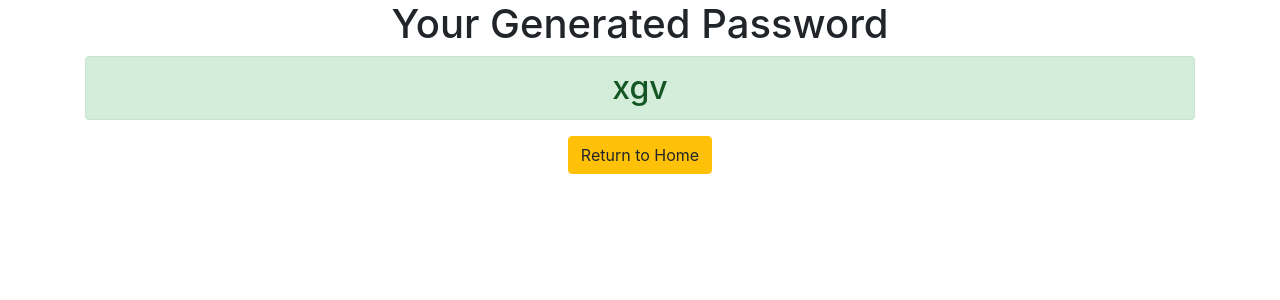
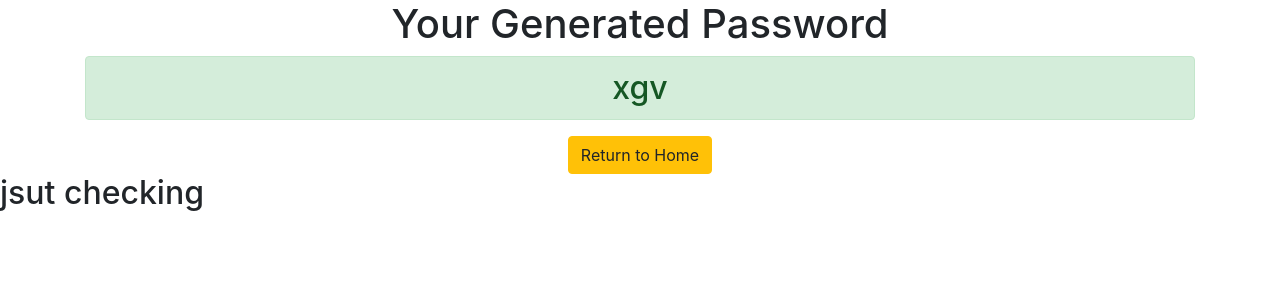
Before and after one commit to tibsos/eg, a Django app: page /password in a window 1280 px wide. Shown: the top 300 px of the page. Run offline with Django 3.2, Linux system fonts and the light colour scheme.

Commit message:
just changed sum shit

```diff
--- a/gen/templates/generator/password.html
+++ b/gen/templates/generator/password.html
@@ -4,3 +4,5 @@
     <h2 class="alert alert-success">{{p}}</h2>
     <a href="{%url 'home'%}" class="btn btn-warning">Return to Home</a>
 </div>
+
+<h2>jsut checking</h2>
```
